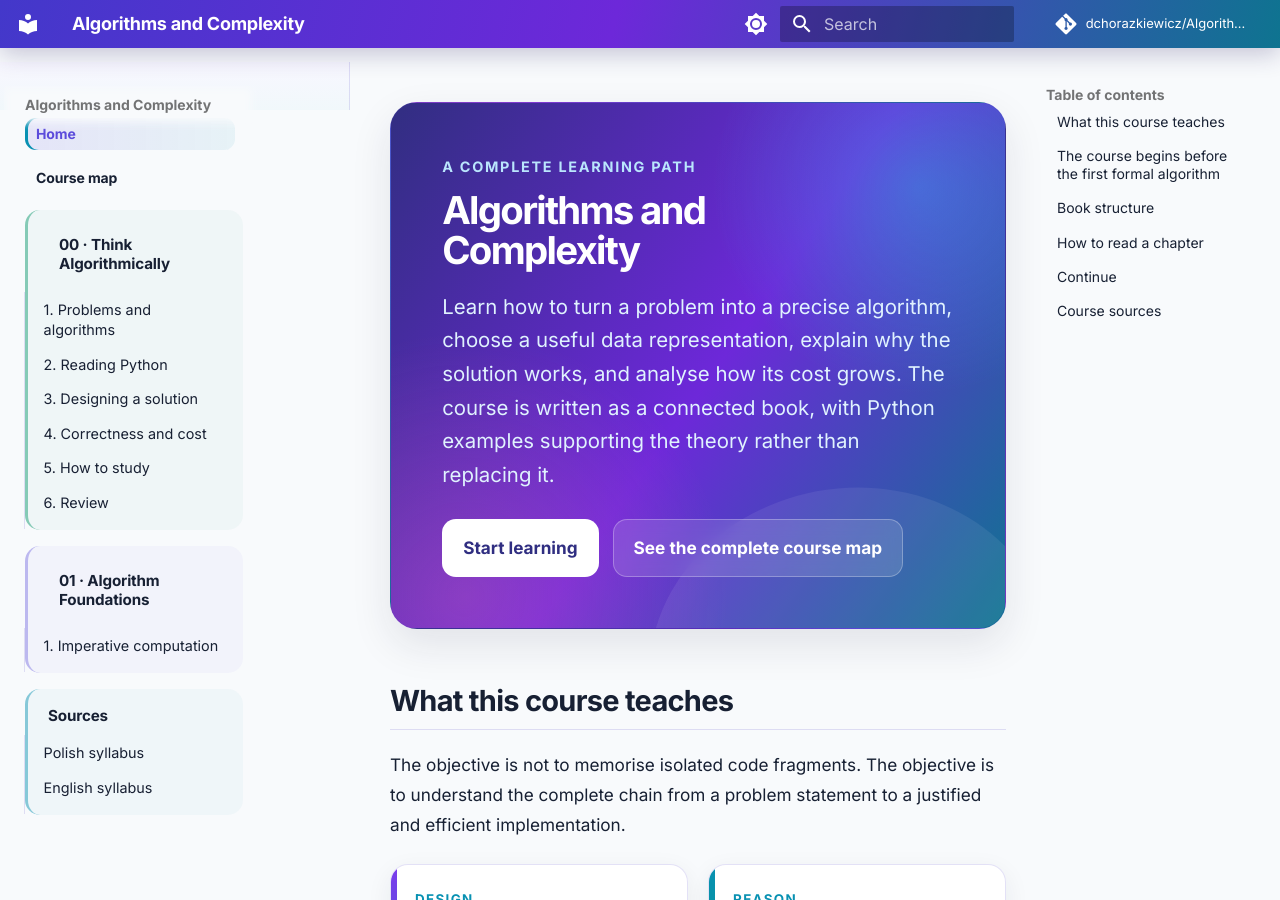
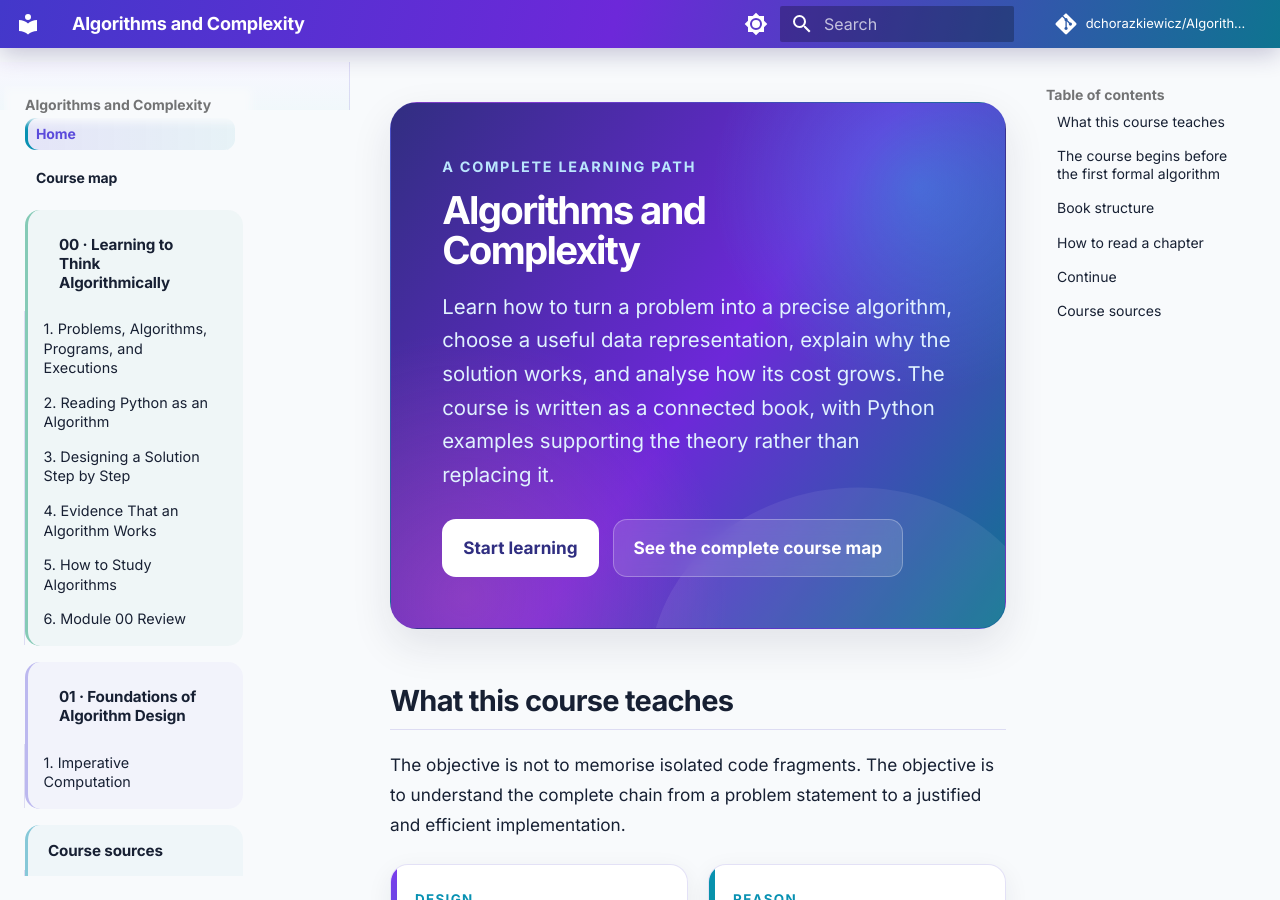
Before and after one commit to dchorazkiewicz/Algorithms_and_Complexity, an MkDocs documentation site: the page built from docs/index.md, in a window 1280 px wide and 900 px high. Built offline with MkDocs 1.6.1 and Material for MkDocs 9.7.7, drawn with Linux system fonts in a browser that asks for light colours; comment, search, counter and statistics services are not loaded.

Commit message:
Expose full chapter titles and trigger MkDocs redeploy

```diff
--- a/mkdocs.yml
+++ b/mkdocs.yml
@@ -74,18 +74,18 @@
 nav:
   - Home: index.md
   - Course map: course/index.md
-  - 00 · Think Algorithmically:
-      - course/00-learning-to-think-algorithmically/index.md
-      - 1. Problems and algorithms: course/00-learning-to-think-algorithmically/01-problems-algorithms-programs.md
-      - 2. Reading Python: course/00-learning-to-think-algorithmically/02-reading-python-as-an-algorithm.md
-      - 3. Designing a solution: course/00-learning-to-think-algorithmically/03-designing-a-solution.md
-      - 4. Correctness and cost: course/00-learning-to-think-algorithmically/04-evidence-correctness-and-cost.md
-      - 5. How to study: course/00-learning-to-think-algorithmically/05-how-to-study-algorithms.md
-      - 6. Review: course/00-learning-to-think-algorithmically/review.md
-  - 01 · Algorithm Foundations:
-      - course/01-foundations-of-algorithm-design/index.md
-      - 1. Imperative computation: course/01-foundations-of-algorithm-design/imperative-computation.md
-  - Sources:
+  - 00 · Learning to Think Algorithmically:
+      - Module introduction: course/00-learning-to-think-algorithmically/index.md
+      - 1. Problems, Algorithms, Programs, and Executions: course/00-learning-to-think-algorithmically/01-problems-algorithms-programs.md
+      - 2. Reading Python as an Algorithm: course/00-learning-to-think-algorithmically/02-reading-python-as-an-algorithm.md
+      - 3. Designing a Solution Step by Step: course/00-learning-to-think-algorithmically/03-designing-a-solution.md
+      - 4. Evidence That an Algorithm Works: course/00-learning-to-think-algorithmically/04-evidence-correctness-and-cost.md
+      - 5. How to Study Algorithms: course/00-learning-to-think-algorithmically/05-how-to-study-algorithms.md
+      - 6. Module 00 Review: course/00-learning-to-think-algorithmically/review.md
+  - 01 · Foundations of Algorithm Design:
+      - Module introduction: course/01-foundations-of-algorithm-design/index.md
+      - 1. Imperative Computation: course/01-foundations-of-algorithm-design/imperative-computation.md
+  - Course sources:
       - Polish syllabus: source/syllabus-pl.md
       - English syllabus: source/syllabus-en.md
 
```
